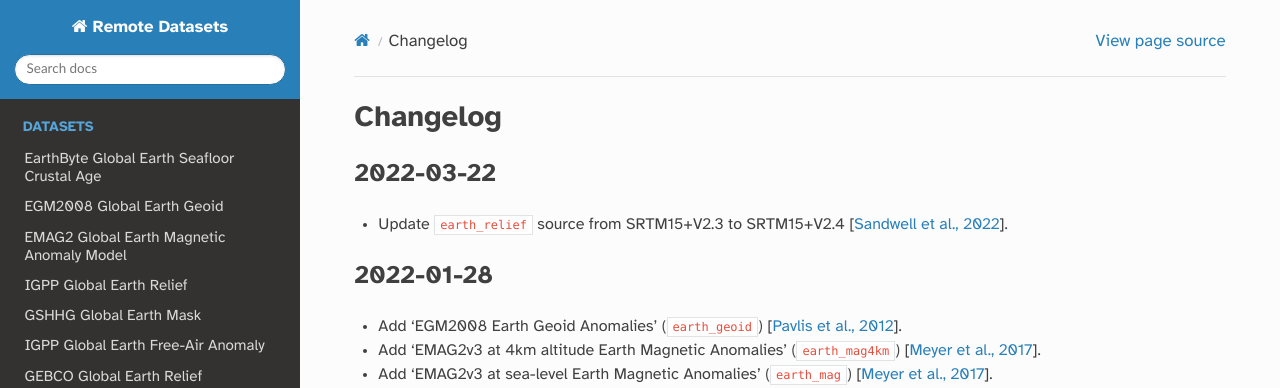
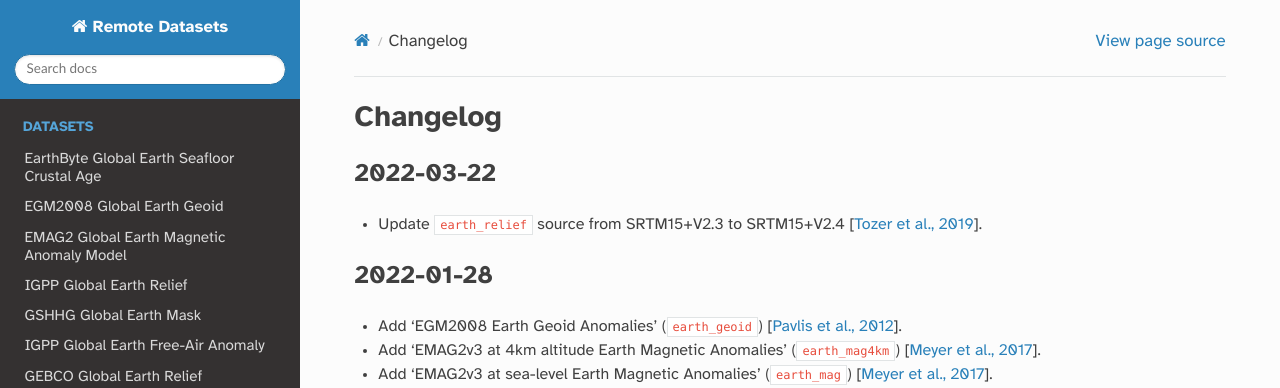
Before and after one commit to GenericMappingTools/remote-datasets, a Sphinx documentation site: the page built from docs/changes.rst, in a window 1280 px wide. Shown: the top 388 px of the page. Built offline with Sphinx 7.4.7 and the Read the Docs theme 2.0.0, drawn with Linux system fonts in a browser that asks for light colours.

Commit message:
Update changes.rst

```diff
--- a/docs/changes.rst
+++ b/docs/changes.rst
@@ -4,7 +4,7 @@ Changelog
 2022-03-22
 ^^^^^^^^^^
 
-- Update ``earth_relief`` source from SRTM15+V2.3 to SRTM15+V2.4 [`Sandwell et al., 2022 <http://dx.doi.org/10.1002/essoar.10508279.1>`_].
+- Update ``earth_relief`` source from SRTM15+V2.3 to SRTM15+V2.4 [`Tozer et al., 2019 <https://doi.org/10.1029/2019EA000658>`_].
 
 2022-01-28
 ^^^^^^^^^^
```
